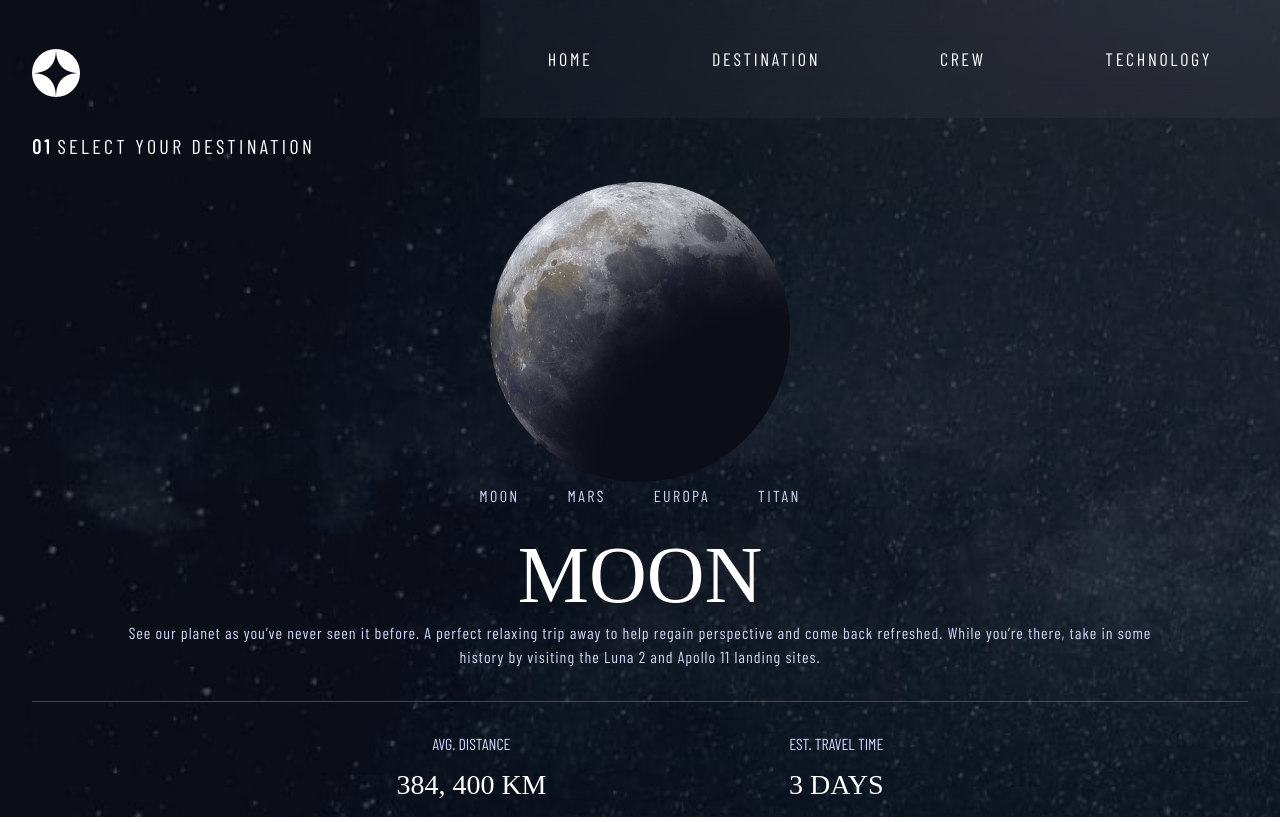
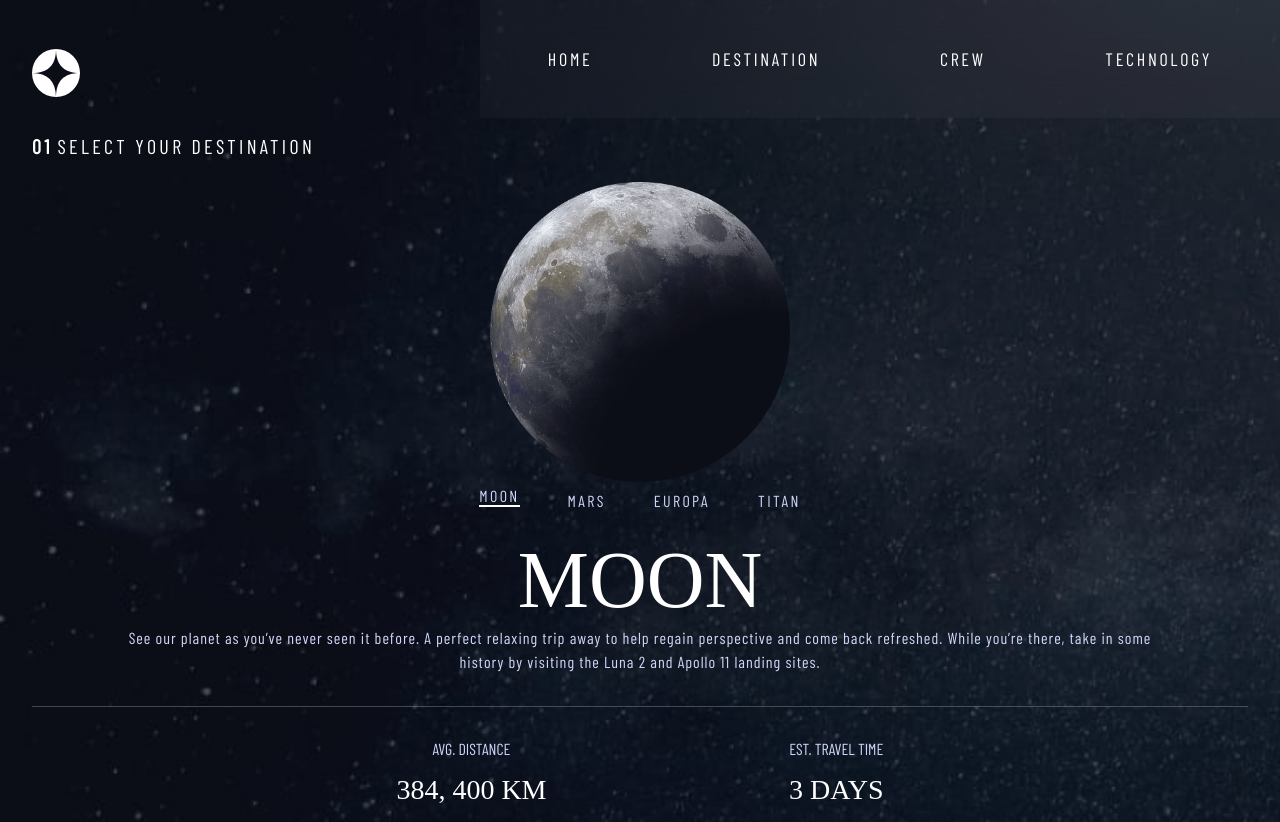
Before and after one commit to mercadorico/space-tourism, a React (Create React App) app: page /destination in a window 1280 px wide. Built offline with nearby package versions, Linux system fonts and the light colour scheme; a web font is replaced by a local one.

Commit message:
Add dynamic styling to destination buttons using conditional rendering.

```diff
--- a/src/components/destination/Destination.jsx
+++ b/src/components/destination/Destination.jsx
@@ -10,6 +10,13 @@ function Destination(props) {
 
     // array to hold destination imgs
     const destinationDetails = [moonDetails, marsDetails, europaDetails, titanDetails];
+
+    //return hr on button base on selectIndex state
+    const underLine = (selectIndex, buttonNumber) => {
+        if(selectIndex === buttonNumber) {
+            return <hr className='button-underline'></hr>
+        }
+    }
 
     return (
         <div>
@@ -24,10 +31,10 @@ function Destination(props) {
                 <div className='destination__body'>
                     <div className='destination__button-container'>
                         {/* When you need to invoke a function that needs an argument, wrap it inside another function.*/}
-                        <button onClick={() => {props.handleClick(0)}}>MOON</button>
-                        <button onClick={() => {props.handleClick(1)}}>MARS</button>
-                        <button onClick={() => {props.handleClick(2)}}>EUROPA</button>
-                        <button onClick={() => {props.handleClick(3)}}>TITAN</button>
+                        <button onClick={() => {props.handleClick(0)}}>MOON{underLine(props.selectIndex, 0)}</button>
+                        <button onClick={() => {props.handleClick(1)}}>MARS{underLine(props.selectIndex, 1)}</button>
+                        <button onClick={() => {props.handleClick(2)}}>EUROPA{underLine(props.selectIndex, 2)}</button>
+                        <button onClick={() => {props.handleClick(3)}}>TITAN{underLine(props.selectIndex, 3)}</button>
                     </div>
 
                     <div className='destination__name'>{destinationDetails[props.selectIndex].name}</div>
--- a/src/components/destination/destination.css
+++ b/src/components/destination/destination.css
@@ -89,6 +89,12 @@ button {
     color: var(--color-heading);
     font-size: 1.75rem;
     text-align: center;
+}
+
+hr.button-underline {
+    background-color: #fff;
+    border: 1px solid #fff;
+    opacity: 1;
 }
 
 /* when width gets larger than 481px and smaller than 1304px */
```
